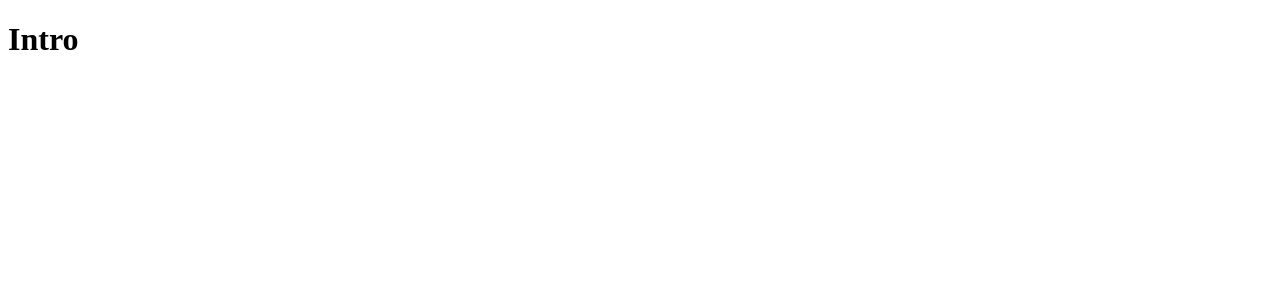
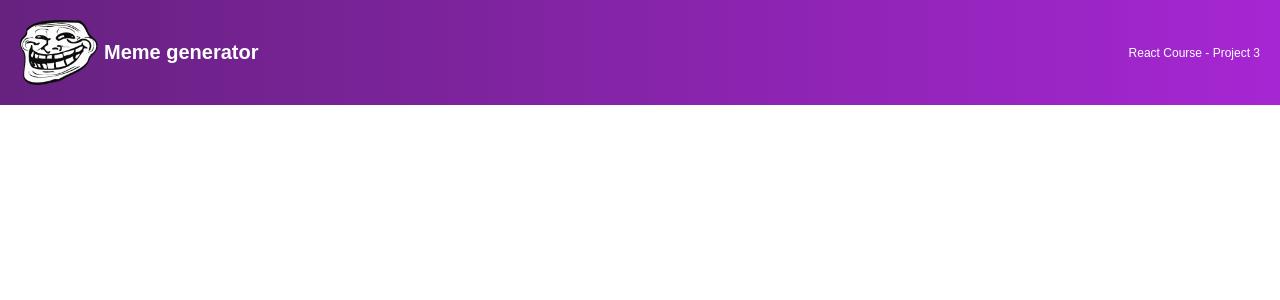
Before and after one commit to MIhnatco/Scrimba-React3-Meme-generator, a React (Create React App) app: page / in a window 1280 px wide. Shown: the top 300 px of the page. Built offline with nearby package versions, Linux system fonts and the light colour scheme.

Commit message:
Header component
creating header part

```diff
--- a/src/App.css
+++ b/src/App.css
@@ -0,0 +1,29 @@
+body {
+    font-family: sans-serif;
+    margin: 0;
+}
+
+/* --- Header component --- */
+.header {
+    display: flex;
+    align-items: center;
+    height: 65px;
+    background: linear-gradient(90deg, #672280 1.18%, #A626D3 100%);
+    color: #fff;
+    padding: 1.25em;
+}
+
+.header--image {
+    height: 100%;
+    margin-right: 6px;
+}
+
+.header--title {
+    font-size: 1.25rem;
+    margin-right: auto;
+}
+
+.header--project {
+    font-size: 0.75rem;
+    font-weight: 500;
+}
--- a/src/App.js
+++ b/src/App.js
@@ -1,10 +1,12 @@
 import React from "react"
 import './App.css';
+
+import Header from './components/Header'
 
 function App() {
   return (
     <div className="App">
-      <h1>Intro</h1>
+      <Header />
     </div>
   );
 }
--- /dev/null
+++ b/src/components/Header.jsx
@@ -0,0 +1,16 @@
+import React from 'react'
+
+import Troll from "../images/troll-face.png"
+
+function Header(){
+    return(
+        <header className='header'>
+            <img className='header--image' src={Troll} alt='' />
+            <h2 className='header--title'>Meme generator</h2>
+            <h4 className='header--project'>React Course - Project 3</h4>
+        </header>
+    )
+}
+
+
+export default Header
```
Also changed, not shown: src/images/troll-face.png (added).
